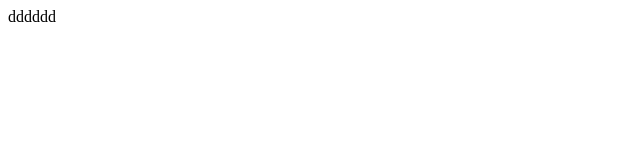
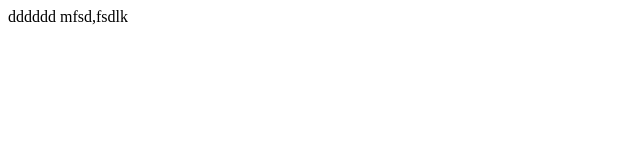
Before and after one commit to dilippakhare/apgweb, a plain HTML site: page index.html in a window 1280 px wide. Shown: the full height of the page, 0-640 px from the left. Drawn offline with Linux system fonts and the light colour scheme.

Commit message:
first comiite

```diff
--- a/index.html
+++ b/index.html
@@ -1,6 +1,6 @@
 <html>
   <body>
-      dddddd
+      dddddd  mfsd,fsdlk
   </body>
 
 </html>
```
